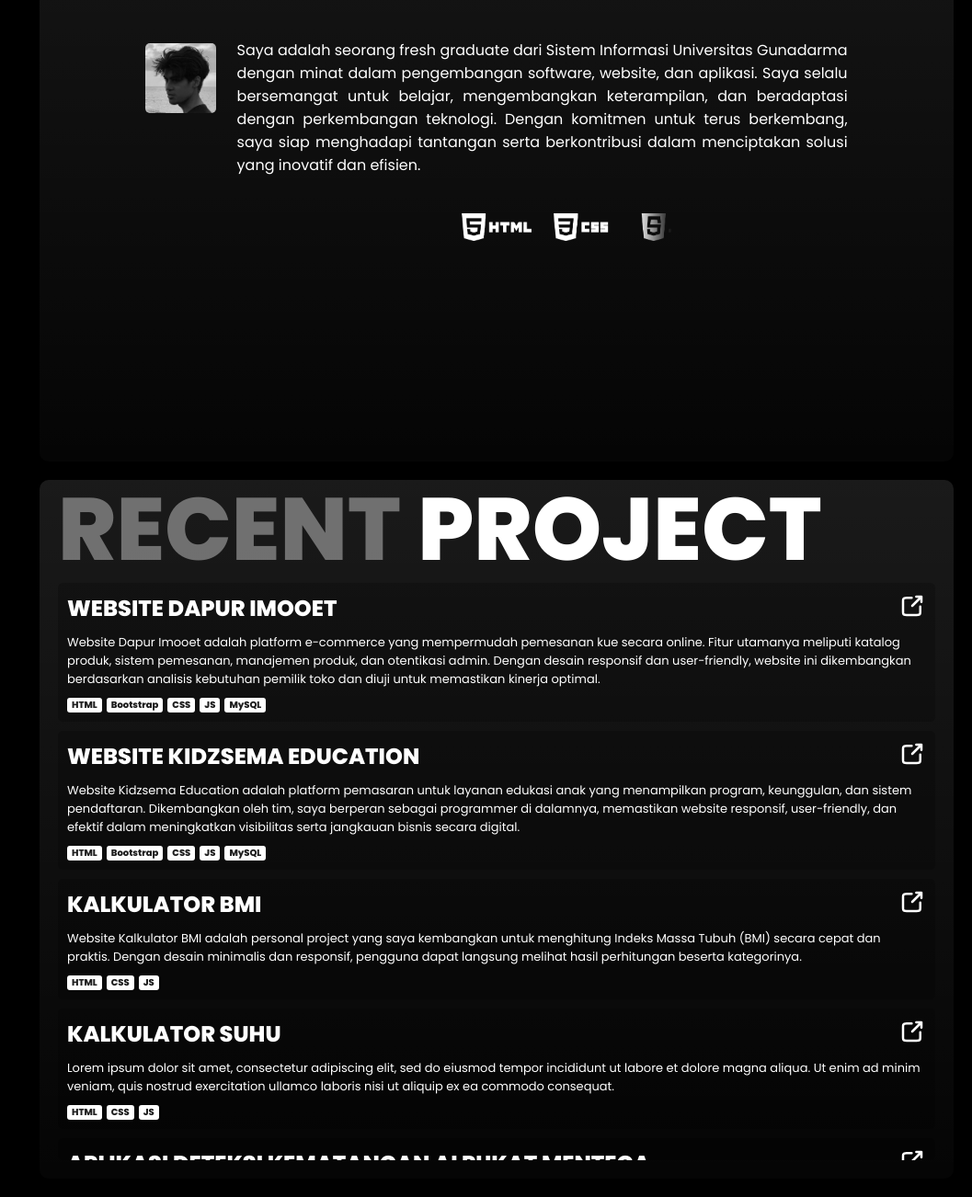
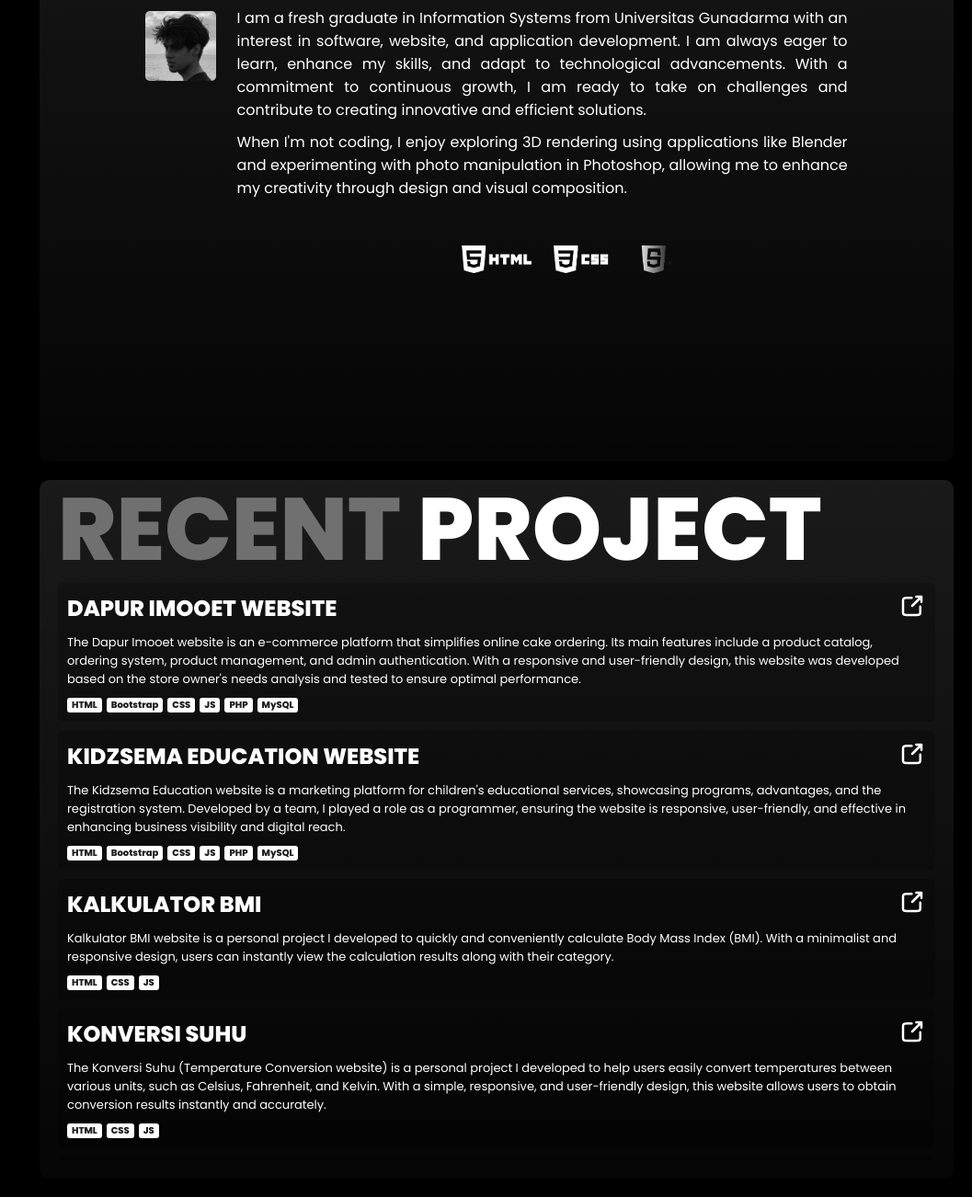
Before and after one commit to rozan-rozan/Rhozan, a plain HTML site: page index3.html in a window 1280 px wide. Shown: the part 1058-2360 px from the top of the page at 92% size, without its empty margins (223-1280 px from the left). Drawn offline with Linux system fonts and the light colour scheme; a web font is replaced by a local one.

Commit message:
commit4.6

```diff
--- a/index3.html
+++ b/index3.html
@@ -64,11 +64,18 @@
                             <img src="assets\poto.jpg" alt="">
                         </div>
                         <div class="desc">
-                            Saya adalah seorang fresh graduate dari Sistem Informasi Universitas Gunadarma dengan
-                            minat dalam pengembangan software, website, dan aplikasi. Saya selalu bersemangat
-                            untuk belajar, mengembangkan keterampilan, dan beradaptasi dengan perkembangan
-                            teknologi. Dengan komitmen untuk terus berkembang, saya siap menghadapi tantangan
-                            serta berkontribusi dalam menciptakan solusi yang inovatif dan efisien.
+                            <p>
+                                I am a fresh graduate in Information Systems from Universitas Gunadarma with an
+                                interest in software, website, and application development. I am always eager to
+                                learn, enhance my skills, and adapt to technological advancements. With a commitment
+                                to continuous growth, I am ready to take on challenges and contribute to creating
+                                innovative and efficient solutions.
+                            </p>
+                            <p>
+                                When I'm not coding, I enjoy exploring 3D rendering using applications like
+                                Blender and experimenting with photo manipulation in Photoshop, allowing me
+                                to enhance my creativity through design and visual composition.
+                            </p>
                         </div>
 
                     </div>
@@ -91,7 +98,7 @@
                 <div class="w-content projectlist">
                     <div class="project">
                         <div class="p-head">
-                            <div class="title">WEBSITE DAPUR IMOOET</div>
+                            <div class="title">DAPUR IMOOET WEBSITE</div>
                             <div class="link">
                                 <a href="/dapurimooet" target="_blank">
                                     <svg width="30px" height="30px" viewBox="0 0 24 24" fill="none" xmlns="http://www.w3.org/2000/svg"><g id="SVGRepo_iconCarrier"> <path d="M20 4L12 12M20 4V8.5M20 4H15.5M19 12.5V16.8C19 17.9201 19 18.4802 18.782 18.908C18.5903 19.2843 18.2843 19.5903 17.908 19.782C17.4802 20 16.9201 20 15.8 20H7.2C6.0799 20 5.51984 20 5.09202 19.782C4.71569 19.5903 4.40973 19.2843 4.21799 18.908C4 18.4802 4 17.9201 4 16.8V8.2C4 7.0799 4 6.51984 4.21799 6.09202C4.40973 5.71569 4.71569 5.40973 5.09202 5.21799C5.51984 5 6.07989 5 7.2 5H11.5" stroke="#ffffff" stroke-width="2" stroke-linecap="round" stroke-linejoin="round"/> </g> </svg>
@@ -100,23 +107,24 @@
                             <br>
                         </div>
                         <div class="p-desc">
-                            Website Dapur Imooet adalah platform e-commerce yang mempermudah pemesanan kue
-                            secara online. Fitur utamanya meliputi katalog produk, sistem pemesanan, manajemen
-                            produk, dan otentikasi admin. Dengan desain responsif dan user-friendly, website ini
-                            dikembangkan berdasarkan analisis kebutuhan pemilik toko dan diuji untuk memastikan
-                            kinerja optimal.
+                            The Dapur Imooet website is an e-commerce platform that simplifies online cake
+                            ordering. Its main features include a product catalog, ordering system, product
+                            management, and admin authentication. With a responsive and user-friendly design,
+                            this website was developed based on the store owner's needs analysis and tested to
+                            ensure optimal performance.
                         </div>
                         <div class="p-tools">
                             <div>HTML</div>
                             <div>Bootstrap</div>
                             <div>CSS</div>
                             <div>JS</div>
+                            <div>PHP</div>
                             <div>MySQL</div>
                         </div>
                     </div>
                     <div class="project">
                         <div class="p-head">
-                            <div class="title">WEBSITE KIDZSEMA EDUCATION</div>
+                            <div class="title">KIDZSEMA EDUCATION WEBSITE</div>
                             <div class="link">
                                 <a href="/kidzsema" target="_blank">
                                     <svg width="30px" height="30px" viewBox="0 0 24 24" fill="none" xmlns="http://www.w3.org/2000/svg"><g id="SVGRepo_iconCarrier"> <path d="M20 4L12 12M20 4V8.5M20 4H15.5M19 12.5V16.8C19 17.9201 19 18.4802 18.782 18.908C18.5903 19.2843 18.2843 19.5903 17.908 19.782C17.4802 20 16.9201 20 15.8 20H7.2C6.0799 20 5.51984 20 5.09202 19.782C4.71569 19.5903 4.40973 19.2843 4.21799 18.908C4 18.4802 4 17.9201 4 16.8V8.2C4 7.0799 4 6.51984 4.21799 6.09202C4.40973 5.71569 4.71569 5.40973 5.09202 5.21799C5.51984 5 6.07989 5 7.2 5H11.5" stroke="#ffffff" stroke-width="2" stroke-linecap="round" stroke-linejoin="round"/> </g> </svg>
@@ -125,16 +133,17 @@
                             <br>
                         </div>
                         <div class="p-desc">
-                            Website Kidzsema Education adalah platform pemasaran untuk layanan edukasi anak yang
-                            menampilkan program, keunggulan, dan sistem pendaftaran. Dikembangkan oleh tim, saya
-                            berperan sebagai programmer di dalamnya, memastikan website responsif, user-friendly,
-                            dan efektif dalam meningkatkan visibilitas serta jangkauan bisnis secara digital.
+                            The Kidzsema Education website is a marketing platform for children's educational
+                            services, showcasing programs, advantages, and the registration system. Developed
+                            by a team, I played a role as a programmer, ensuring the website is responsive,
+                            user-friendly, and effective in enhancing business visibility and digital reach.
                         </div>
                         <div class="p-tools">
                             <div>HTML</div>
                             <div>Bootstrap</div>
                             <div>CSS</div>
                             <div>JS</div>
+                            <div>PHP</div>
                             <div>MySQL</div>
                         </div>
                     </div>
@@ -149,9 +158,9 @@
                             <br>
                         </div>
                         <div class="p-desc">
-                            Website Kalkulator BMI adalah personal project yang saya kembangkan untuk menghitung
-                            Indeks Massa Tubuh (BMI) secara cepat dan praktis. Dengan desain minimalis dan
-                            responsif, pengguna dapat langsung melihat hasil perhitungan beserta kategorinya.
+                            Kalkulator BMI website is a personal project I developed to quickly and
+                            conveniently calculate Body Mass Index (BMI). With a minimalist and responsive
+                            design, users can instantly view the calculation results along with their category.
                         </div>
                         <div class="p-tools">
                             <div>HTML</div>
@@ -161,7 +170,7 @@
                     </div>
                     <div class="project">
                         <div class="p-head">
-                            <div class="title">KALKULATOR SUHU</div>
+                            <div class="title">KONVERSI SUHU</div>
                             <div class="link">
                                 <a href="https://revou-fundamental-course.github.io/03-feb-25-rozan-rozan/" target="_blank">
                                     <svg width="30px" height="30px" viewBox="0 0 24 24" fill="none" xmlns="http://www.w3.org/2000/svg"><g id="SVGRepo_iconCarrier"> <path d="M20 4L12 12M20 4V8.5M20 4H15.5M19 12.5V16.8C19 17.9201 19 18.4802 18.782 18.908C18.5903 19.2843 18.2843 19.5903 17.908 19.782C17.4802 20 16.9201 20 15.8 20H7.2C6.0799 20 5.51984 20 5.09202 19.782C4.71569 19.5903 4.40973 19.2843 4.21799 18.908C4 18.4802 4 17.9201 4 16.8V8.2C4 7.0799 4 6.51984 4.21799 6.09202C4.40973 5.71569 4.71569 5.40973 5.09202 5.21799C5.51984 5 6.07989 5 7.2 5H11.5" stroke="#ffffff" stroke-width="2" stroke-linecap="round" stroke-linejoin="round"/> </g> </svg>
@@ -170,9 +179,10 @@
                             <br>
                         </div>
                         <div class="p-desc">
-                            Lorem ipsum dolor sit amet, consectetur adipiscing elit, sed do eiusmod tempor incididunt
-                            ut labore et dolore magna aliqua. Ut enim ad minim veniam, quis nostrud exercitation
-                            ullamco laboris nisi ut aliquip ex ea commodo consequat.
+                            The Konversi Suhu (Temperature Conversion website) is a personal project I developed
+                            to help users easily convert temperatures between various units, such as Celsius,
+                            Fahrenheit, and Kelvin. With a simple, responsive, and user-friendly design, this
+                            website allows users to obtain conversion results instantly and accurately.
                         </div>
                         <div class="p-tools">
                             <div>HTML</div>
@@ -182,7 +192,7 @@
                     </div>
                     <div class="project">
                         <div class="p-head">
-                            <div class="title">APLIKASI DETEKSI KEMATANGAN ALPUKAT MENTEGA</div>
+                            <div class="title">BUTTER AVOCADO RIPENESS DETECTION APPLICATION</div>
                             <div class="link">
                                 <a href="https://github.com/rozan-rozan/Deteksi-KematanganAlpukat.git" target="_blank">
                                     <svg width="30px" height="30px" viewBox="0 0 24 24" fill="none" xmlns="http://www.w3.org/2000/svg"><g id="SVGRepo_iconCarrier"> <path d="M20 4L12 12M20 4V8.5M20 4H15.5M19 12.5V16.8C19 17.9201 19 18.4802 18.782 18.908C18.5903 19.2843 18.2843 19.5903 17.908 19.782C17.4802 20 16.9201 20 15.8 20H7.2C6.0799 20 5.51984 20 5.09202 19.782C4.71569 19.5903 4.40973 19.2843 4.21799 18.908C4 18.4802 4 17.9201 4 16.8V8.2C4 7.0799 4 6.51984 4.21799 6.09202C4.40973 5.71569 4.71569 5.40973 5.09202 5.21799C5.51984 5 6.07989 5 7.2 5H11.5" stroke="#ffffff" stroke-width="2" stroke-linecap="round" stroke-linejoin="round"/> </g> </svg>
@@ -191,10 +201,10 @@
                             <br>
                         </div>
                         <div class="p-desc">
-                            Aplikasi Deteksi Kematangan Buah Alpukat Mentega adalah personal project yang saya
-                            kembangkan menggunakan metode K-Nearest Neighbor untuk mengklasifikasikan tingkat
-                            kematangan berdasarkan fitur warna. Aplikasi ini memungkinkan pengguna melatih data,
-                            menguji citra, dan memperoleh hasil klasifikasi secara objektif dan efisien.
+                            The Butter Avocado Ripeness Detection Application is a personal project I developed
+                            using the K-Nearest Neighbor method to classify ripeness levels based on color
+                            features. This application allows users to train data, test images, and obtain
+                            classification results objectively and efficiently.
                         </div>
                         <div class="p-tools">
                             <div>MATLAB</div>
--- a/style3.css
+++ b/style3.css
@@ -304,6 +304,10 @@ body{
     text-align: justify;
     font-size: medium;
 }
+.aboutme .desc p{
+    margin: 0;
+    margin-bottom: 10px;
+}
 @media only screen and (max-width: 480px) {
     .aboutme{
         flex-direction: column;
```
